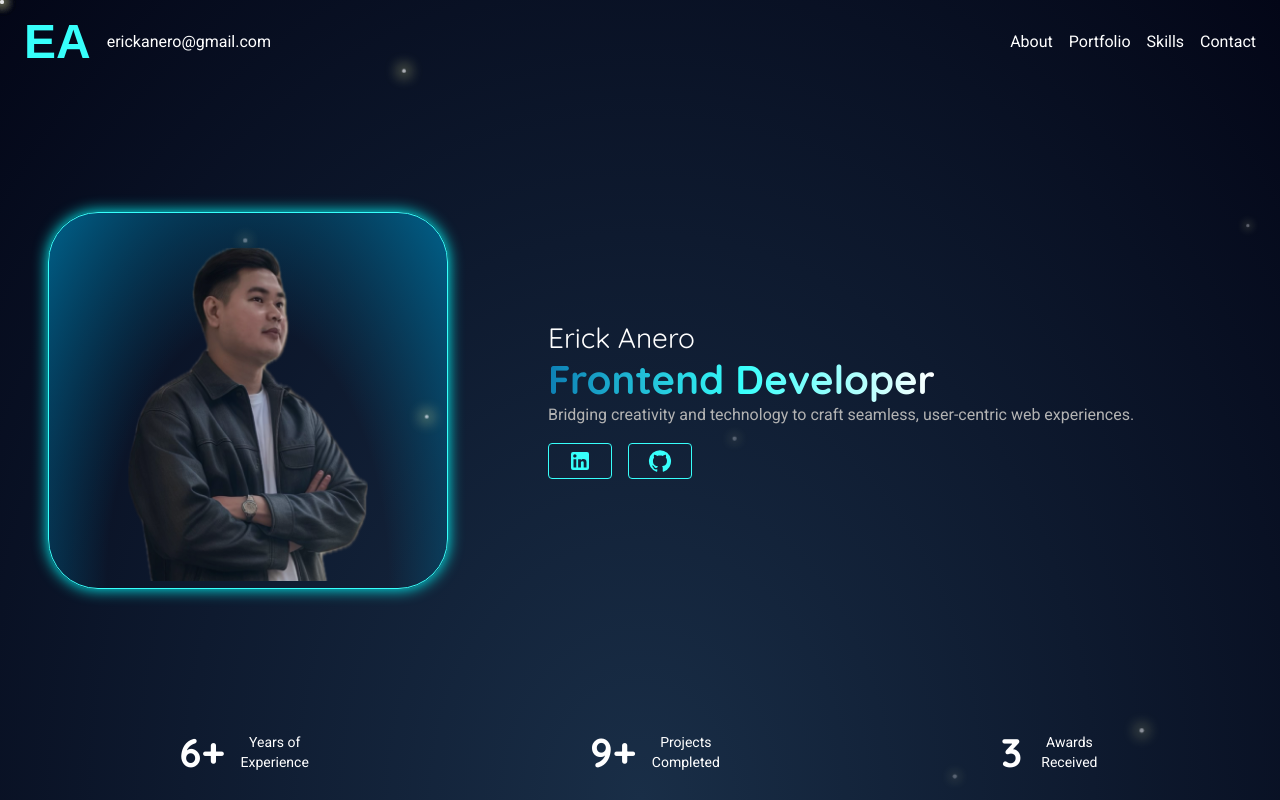
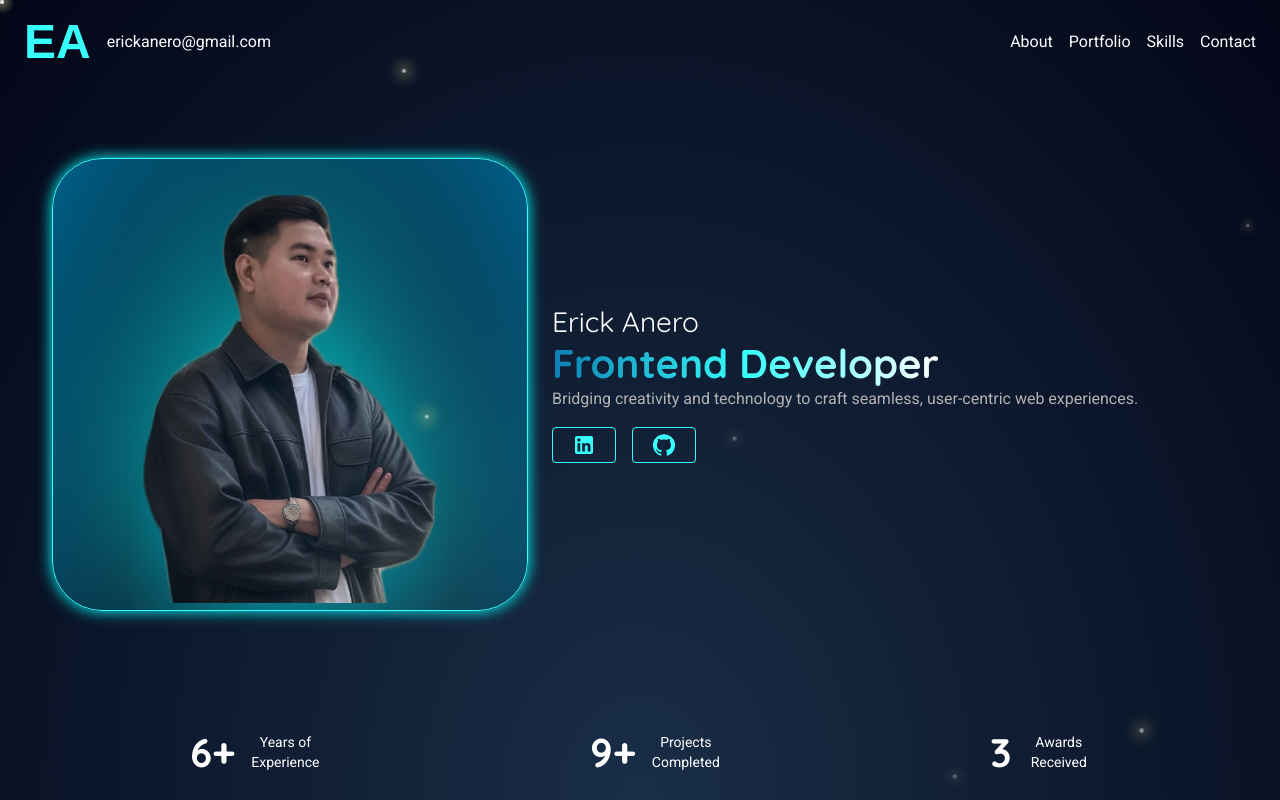
Before and after one commit to erckanro/erickanero, a Next.js app: page / in a window 1280 px wide. Shown: the top 800 px of the page. Built offline with nearby package versions, Linux system fonts and the light colour scheme; a web font is replaced by a local one.

Commit message:
fix: hero section

```diff
--- a/src/app/components/Hero.tsx
+++ b/src/app/components/Hero.tsx
@@ -20,7 +20,7 @@ const HeroContainer = styled(Box)(({ theme }) => ({
   overflow: "hidden",
   background: theme.palette.hero.primary,
   color: theme.palette.mode === "dark" ? "#fff" : "#333",
-  padding: "0 16px",
+  padding: "64px 16px 0 16px",
 }));
 
 const FirefliesContainer = styled("div")({
@@ -95,16 +95,13 @@ export default function Hero() {
         id="hero"
         container
         maxWidth="lg"
-        spacing={2}
+        spacing={3}
         alignItems="center"
         justifyContent="center"
+        alignContent="center"
+        sx={{ flexGrow: 1 }}
       >
-        <Grid
-          item
-          xs={12}
-          md={5}
-          sx={{ display: { xs: "flex", sm: "flex" }, justifyContent: "start" }}
-        >
+        <Grid item xs={12} md={5}>
           <motion.div
             initial={{ opacity: 0, scale: 0.8 }}
             animate={{ opacity: 1, scale: 1 }}
@@ -112,8 +109,8 @@ export default function Hero() {
           >
             <Box
               sx={{
-                width: { xs: 250, sm: 300, md: 400 },
-                maxWidth: "700px",
+                // width: { xs: 250, sm: 300, md: 400 },
+                maxWidth: { xs: 250, sm: 300, md: 400, lg: 700 },
                 borderRadius: "50px",
                 padding: "30px 30px 0 30px",
                 border: `1px solid ${theme.palette.borderColor.primary}`,
@@ -121,7 +118,7 @@ export default function Hero() {
                 boxShadow: "0 0 15px cyan",
                 overflow: "hidden",
                 "& img": {
-                  filter: "brightness(0.8)",
+                  filter: "brightness(0.9) drop-shadow(0 0 100px cyan)",
                   transform: { xs: "scale(1.5)", md: "scale(1)" },
                   transformOrigin: "top center",
                 },
@@ -132,11 +129,14 @@ export default function Hero() {
                 src="/assets/EA.png"
                 width={700}
                 height={500}
+                priority
+                quality={80}
                 style={{ width: "100%", height: "auto" }}
               />
             </Box>
           </motion.div>
         </Grid>
+
         <Grid item xs={12} md={7}>
           <motion.div
             initial={{ opacity: 0, x: 50 }}
@@ -206,21 +206,20 @@ export default function Hero() {
         </Grid>
       </Grid>
 
-      <Grid
-        container
+      <Box
         sx={{
-          position: "absolute",
-          bottom: 0,
+          display: "flex",
+          justifyContent: { xs: "space-between", sm: "space-around" },
           width: "100%",
-          justifyContent: { xs: "space-between", sm: "space-around" },
-          px: { xs: 0, sm: 3 },
-          py: { xs: 1, sm: 3 },
+          marginTop: "auto",
+          paddingX: { xs: 0, sm: 3 },
+          paddingY: { xs: 1, sm: 3 },
         }}
       >
         <StatCard value="6+" label="Years of Experience" />
         <StatCard value="9+" label="Projects Completed" />
         <StatCard value="3" label="Awards Received" />
-      </Grid>
+      </Box>
     </HeroContainer>
   );
 }
```
